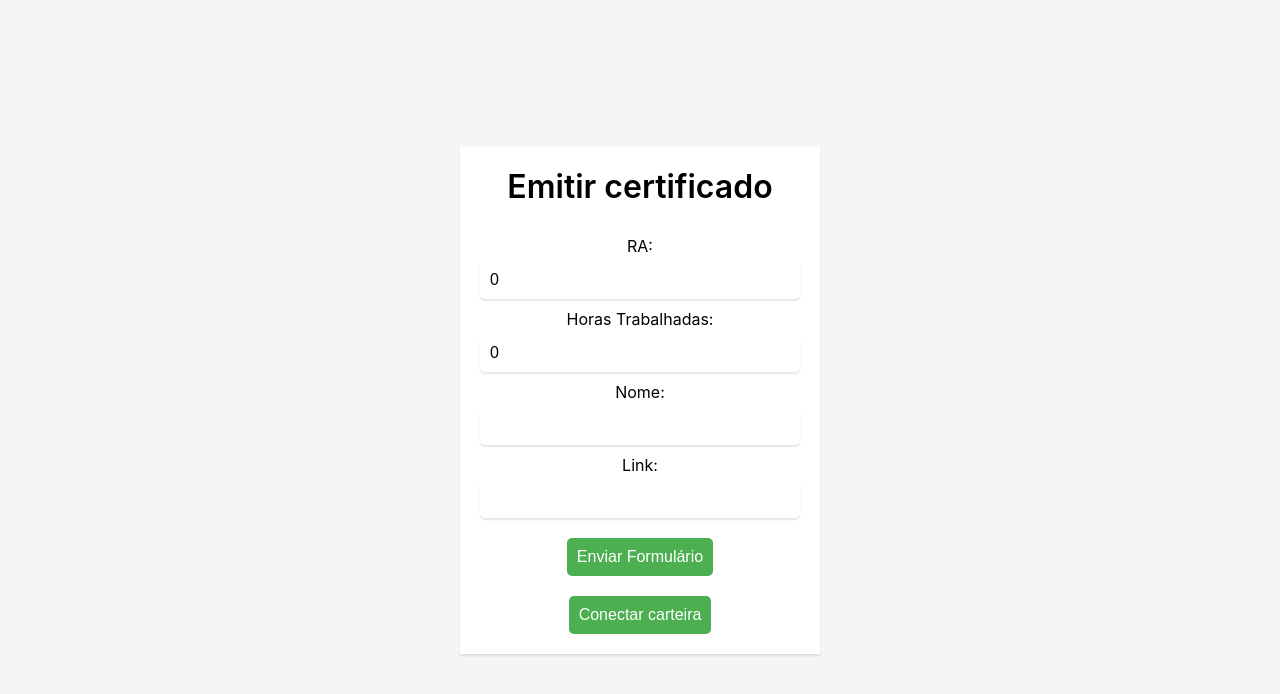
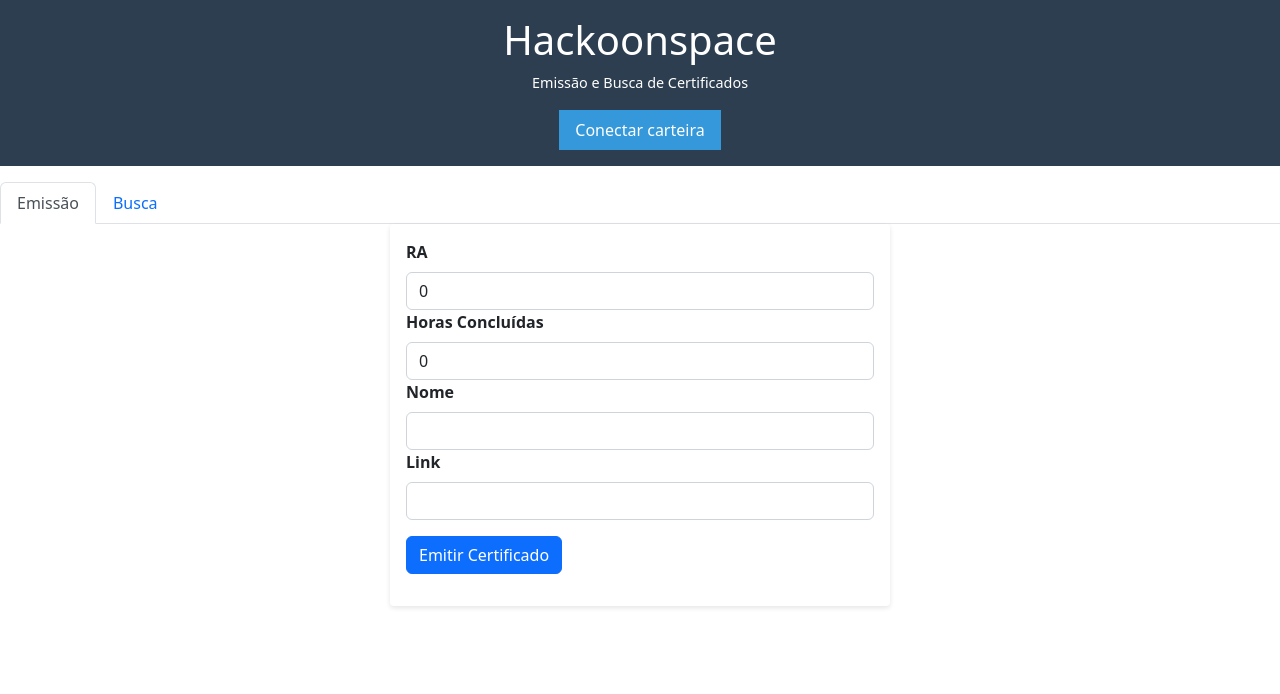
Before and after one commit to AlexJunior01/certificate-issuer, a React (Vite) app in the folder front-end/: page / in a window 1280 px wide. Shown: the top 694 px of the page. Built offline with nearby package versions, Linux system fonts and the light colour scheme.

Commit message:
Front e back com 2 abas

```diff
--- a/front-end/package.json
+++ b/front-end/package.json
@@ -9,8 +9,10 @@
   "dependencies": {
     "@vitejs/plugin-react-refresh": "^1.3.6",
     "bignumber.js": "^9.1.1",
+    "bootstrap": "^5.2.3",
     "ethers": "^5.4.4",
     "react": "^17.0.2",
+    "react-bootstrap": "^2.7.2",
     "react-dom": "^17.0.2",
     "vite": "^4.0.4"
   }
--- a/front-end/src/App.css
+++ b/front-end/src/App.css
@@ -1,58 +1,108 @@
-.header {
-  text-align: center;
-  font-size: 32px;
-  font-weight: 600;
+body {
+  background-color: #f0f2f5;
+  font-family: 'Roboto', sans-serif;
 }
 
-/* Estilos para o formulário */
+.App-header {
+  background-color: #2c3e50;
+  color: #fff;
+  padding: 1rem;
+  text-align: center;
+  margin-bottom: 1rem;
+}
+
+h1 {
+  font-weight: bold;
+  margin-bottom: 0.5rem;
+  font-size: 2rem;
+}
+
+.subtitulo {
+  font-weight: 500;
+  margin-bottom: 1rem;
+  font-size: 0.9rem;
+}
+
+p.connected-account {
+  font-size: 0.6rem;
+  margin-bottom: 1rem;
+}
+
+button {
+  background-color: #3498db;
+  color: #fff;
+  border: none;
+  padding: 0.5rem 1rem;
+  font-size: 1rem;
+  cursor: pointer;
+  border-radius: 0.25rem;
+}
+
+button:hover {
+  background-color: #2980b9;
+}
+
+button:focus {
+  outline: none;
+}
+
 form {
-  display: flex;
-  flex-direction: column;
-  align-items: center;
-  margin-top: 20px;
+  max-width: 500px;
+  margin: 0 auto;
+  background-color: #fff;
+  padding: 1rem;
+  border-radius: 0.25rem;
+  box-shadow: 0px 2px 5px rgba(0, 0, 0, 0.1);
 }
 
 label {
-  margin-top: 10px;
+  font-weight: bold;
+  display: block;
+  margin-bottom: 0.5rem;
 }
 
-input[type="number"],
-input[type="text"] {
-  padding: 10px;
-  border-radius: 5px;
-  border: none;
-  box-shadow: 0 2px 2px rgba(0, 0, 0, 0.1);
-  width: 300px;
-  font-size: 16px;
-  margin-top: 5px;
+input {
+  width: 100%;
+  padding: 0.5rem;
+  font-size: 1rem;
+  margin-bottom: 1rem;
+  border-radius: 0.25rem;
+  border: 1px solid #ccc;
 }
 
-button[type="submit"] {
-  margin-top: 20px;
-  background-color: #4caf50; /* Verde */
-  color: #fff;
-  border: none;
-  padding: 10px;
-  border-radius: 5px;
-  font-size: 16px;
-  cursor: pointer;
+input:focus {
+  outline: none;
+  border-color: #3498db;
+  box-shadow: 0px 0px 5px rgba(52, 152, 219, 0.5);
 }
 
-/* Estilos para a página */
-.mainContainer {
-  display: flex;
-  flex-direction: column;
-  align-items: center;
-  justify-content: center;
-  height: 100vh;
-  background-color: #f5f5f5; /* Cinza claro */
+.btn-primary {
+  display: block;
+  margin: 1rem auto;
 }
 
-.dataContainer {
-  display: flex;
-  flex-direction: column;
-  align-items: center;
-  padding: 20px;
-  box-shadow: 0 2px 2px rgba(0, 0, 0, 0.1);
+.fa-search {
+  margin-left: 0.5rem;
+}
+
+.Tabs {
+  margin-bottom: 1rem;
+}
+
+.Tab {
+  cursor: pointer;
+  padding: 0.5rem 1rem;
+  margin-right: 0.5rem;
   background-color: #fff;
+  border-radius: 0.25rem 0.25rem 0 0;
+  border-bottom: 1px solid #ccc;
 }
+
+.Tab:hover {
+  background-color: #f0f2f5;
+}
+
+.Tab.active {
+  background-color: #f0f2f5;
+  border-bottom: none;
+}
--- a/front-end/src/App.jsx
+++ b/front-end/src/App.jsx
@@ -2,11 +2,73 @@ import React, { useEffect, useState } from "react";
 import { ethers, utils } from "ethers";
 import './App.css';
 import abi from "./utils/issueCertificate.json"
+import { Tabs, Tab } from 'react-bootstrap';
+import 'bootstrap/dist/css/bootstrap.min.css';
+import 'bootstrap/dist/js/bootstrap.bundle.min';
+
+const contractAddress = "0x5FbDB2315678afecb367f032d93F642f64180aa3";
+const contractABI = abi.abi;
+
+const searchCertificates = async (ra) => {
+  try {
+    const { ethereum } = window;
+
+    if (ethereum) {
+      const provider = new ethers.providers.Web3Provider(ethereum);
+      const signer = provider.getSigner();
+      const issueCertificateContract = new ethers.Contract(contractAddress, contractABI, signer);
+
+      console.log("Buscando certificados para RA:", ra);
+      let certificates = await issueCertificateContract.getCertificatesByRA(parseInt(ra));
+      console.log(certificates);
+    } else {
+      console.log("Objeto Ethereum não encontrado!");
+    }
+  } catch (error) {
+    console.log(error);
+  }
+};
+
+
+
+function BuscaTab() {
+  const [ra, setRa] = useState("");
+
+  const handleRaChange = (event) => {
+    setRa(event.target.value);
+  };
+
+  const handleSearch = (event) => {
+    event.preventDefault();
+    console.log("Buscando certificados para RA:", ra);
+    searchCertificates(ra);
+  };
+
+  return (
+    <form onSubmit={handleSearch}>
+      <div className="form-group">
+        <label htmlFor="ra">RA</label>
+        <input
+          type="text"
+          className="form-control"
+          id="ra"
+          name="ra"
+          value={ra}
+          onChange={handleRaChange}
+        />
+      </div>
+      <button type="submit" className="btn btn-primary">Pesquisar</button>
+    </form>
+  );
+}
+
+
 
 export default function App() {
   const [currentAccount, setCurrentAccount] = useState("");
-  const contractAddress = "0x5FbDB2315678afecb367f032d93F642f64180aa3";
-  const contractABI = abi.abi;
+  const [activeKey, setActiveKey] = useState("emissao");
+
+  //-------------- Contrato --------------//
 
   const [form, setForm] = useState({
     ra: 0,
@@ -47,19 +109,7 @@ export default function App() {
       console.log(error)
     }}
 
-
-  const handleInputChange = (event) => {
-    const { name, value } = event.target;
-    // const parsedValue = (name === "ra" || name === "hoursDone") && value !== undefined && typeof value === 'string' ? new BigNumber(value) : value;
-    setForm({ ...form, [name]: value });
-  };
-
-
-  const handleSubmit = async (event) => {
-    event.preventDefault();
-    console.log("Formulário enviado:", form);
-    await issueCertificate(form)
-  };
+  //-------------- Connext Wallet --------------//
 
   const checkIfWalletIsConnected = async () => {
     try {
@@ -104,46 +154,101 @@ export default function App() {
     }
   }
 
+  //-------------- React --------------//
+
+  const handleInputChange = (event) => {
+    const { name, value } = event.target;
+    // const parsedValue = (name === "ra" || name === "hoursDone") && value !== undefined && typeof value === 'string' ? new BigNumber(value) : value;
+    setForm({ ...form, [name]: value });
+  };
+
+  const handleSelect = (key) => {
+    setActiveKey(key);
+  };
+
+  const handleSubmit = async (event) => {
+    event.preventDefault();
+    console.log("Formulário enviado:", form);
+    await issueCertificate(form)
+  };
+
   useEffect(() => {
     checkIfWalletIsConnected();
   }, [])
 
+  //-------------- App --------------//
+
   return (
-    <div className="mainContainer">
-
-      <div className="dataContainer">
-        <div className="header">
-        Emitir certificado
-        </div>
-
-
-        <form onSubmit={handleSubmit}>
-          <label htmlFor="ra">RA:</label>
-          <input type="number" id="ra" name="ra" value={form.ra} onChange={handleInputChange} min="0" />
-
-          <label htmlFor="hoursDone">Horas Trabalhadas:</label>
-          <input type="number" id="hoursDone" name="hoursDone" value={form.hoursDone} onChange={handleInputChange} min="0" />
-
-          <label htmlFor="name">Nome:</label>
-          <input type="text" id="name" name="name" value={form.name} onChange={handleInputChange} />
-
-          <label htmlFor="link">Link:</label>
-          <input type="text" id="link" name="link" value={form.link} onChange={handleInputChange} />
-
-          <button type="submit">Enviar Formulário</button>
-        </form>
-
-        {/*
-        * Se não existir currentAccount, apresente este botão
-        */}
-        {!currentAccount && (
-          <button type="submit" onClick={connectWallet}>
-            Conectar carteira
-          </button>
+    <div className="App">
+      <header className="App-header">
+        <h1>Hackoonspace</h1>
+        <p className="subtitulo"> Emissão e Busca de Certificados</p>
+        {currentAccount ? (
+          <p className="connected-account">Endereço da conta conectada: {currentAccount}</p>
+        ) : (
+          <button onClick={connectWallet}>Conectar carteira</button>
         )}
-
-      </div>
-
+      </header>
+      <Tabs activeKey={activeKey}
+            onSelect={handleSelect}
+            id="certificados-tabs"
+            defaultActiveKey="emissao">
+        <Tab eventKey="emissao" title="Emissão">
+          <form onSubmit={handleSubmit}>
+            <div className="form-group">
+              <label htmlFor="ra">RA</label>
+              <input
+                type="text"
+                className="form-control"
+                id="ra"
+                name="ra"
+                value={form.ra}
+                onChange={handleInputChange}
+              />
+            </div>
+            <div className="form-group">
+              <label htmlFor="hoursDone">Horas Concluídas</label>
+              <input
+                type="text"
+                className="form-control"
+                id="hoursDone"
+                name="hoursDone"
+                value={form.hoursDone}
+                onChange={handleInputChange}
+              />
+            </div>
+            <div className="form-group">
+              <label htmlFor="name">Nome</label>
+              <input
+                type="text"
+                className="form-control"
+                id="name"
+                name="name"
+                value={form.name}
+                onChange={handleInputChange}
+              />
+            </div>
+            <div className="form-group">
+              <label htmlFor="link">Link</label>
+              <input
+                type="text"
+                className="form-control"
+                id="link"
+                name="link"
+                value={form.link}
+                onChange={handleInputChange}
+              />
+            </div>
+            <button type="submit" className="btn btn-primary">
+              Emitir Certificado
+            </button>
+          </form>
+        </Tab>
+        <Tab eventKey="busca" title="Busca">
+          <BuscaTab />
+        </Tab>
+      </Tabs>
     </div>
   );
+
 }
```
Also changed, not shown: 1 other file (tests, documents, lock files or other folders).
